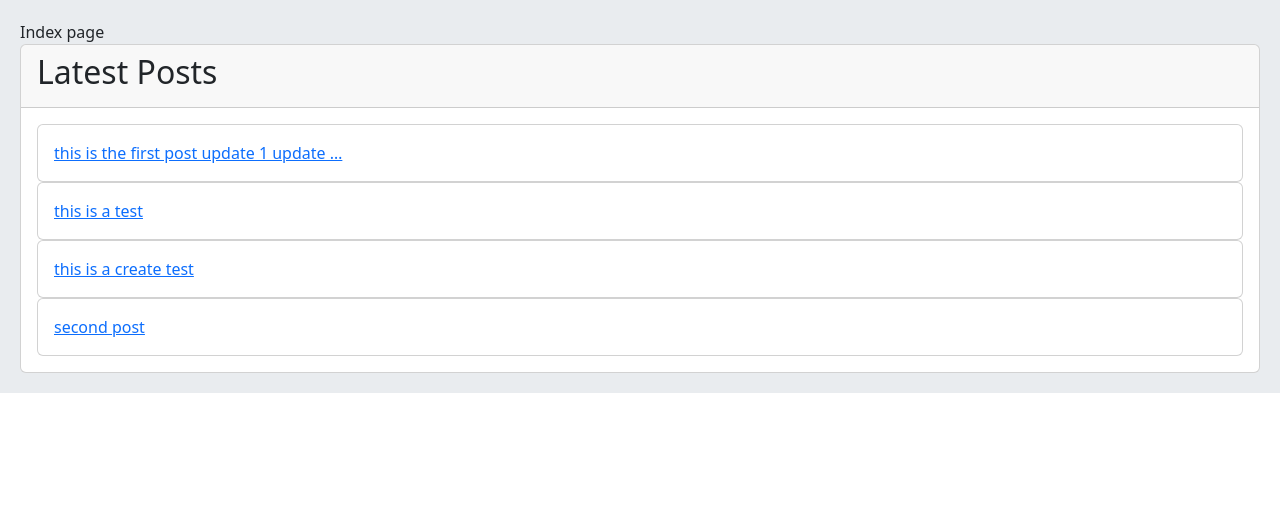
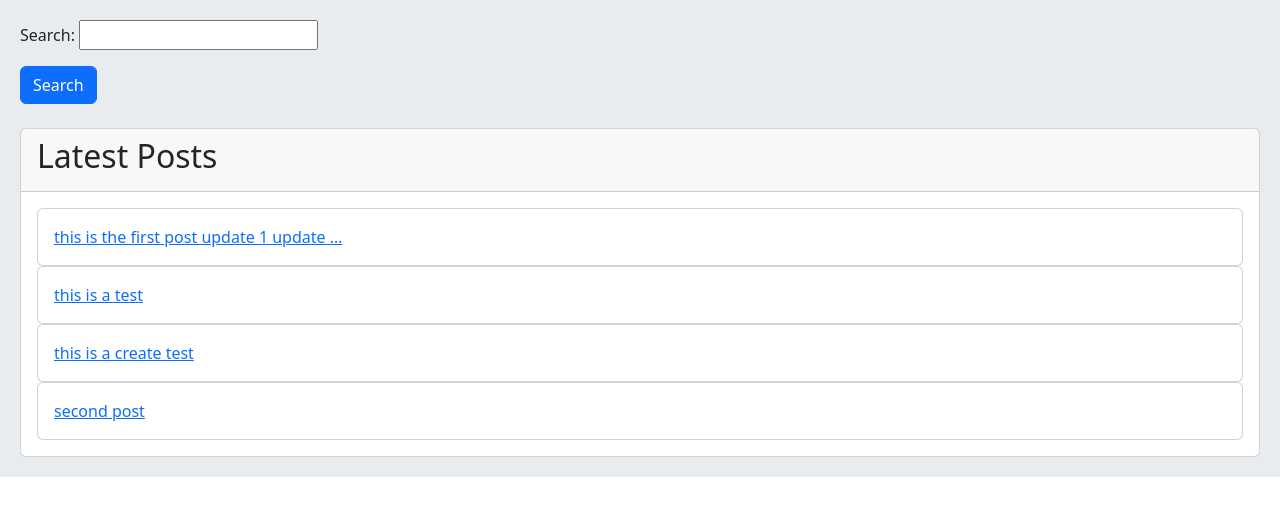
Before and after one commit to mbijanpour/DjangoFirstSocial, a Django app: page / in a window 1280 px wide. Shown: the part 56-572 px from the top of the page. Run offline with Django 5.2, Linux system fonts and the light colour scheme; data comes from the database, SQL or seed files in the repository.

Commit message:
Add search functionality to home page; implement SearchForm and update views and template

```diff
--- /dev/null
+++ b/home/forms.py
@@ -0,0 +1,5 @@
+from django import forms
+
+
+class SearchForm(forms.Form):
+    search = forms.CharField(max_length=200)
--- a/home/templates/home/index.html
+++ b/home/templates/home/index.html
@@ -1,6 +1,10 @@
 {% extends 'base.html' %}
 {% block content %}
-    Index page
+
+    <form action="" method="get" class="col-md-6">
+        {{ search_form.as_p }}
+        <button class="btn btn-primary" type="submit" value="Search">Search</button>
+    </form> <br/>
 
     <div class='card'>
         <div class='card-header'>
--- a/home/views.py
+++ b/home/views.py
@@ -2,13 +2,18 @@ from django.shortcuts import render
 from django.http import HttpResponse
 from django.views import View
 
+from .forms import *
 from posts.models import Post
 
 
 class HomeView(View):
+    class_form = SearchForm
+
     def get(self, request):
         posts = Post.objects.all()
-        return render(request, "home/index.html", {"posts": posts})
+        if request.GET.get('search'):
+            posts = posts.filter(body__contains=request.GET['search'])
+        return render(request, "home/index.html", {"posts": posts, "search_form": self.class_form})
 
     def post(self, request):
         return HttpResponse("POST request")
```
